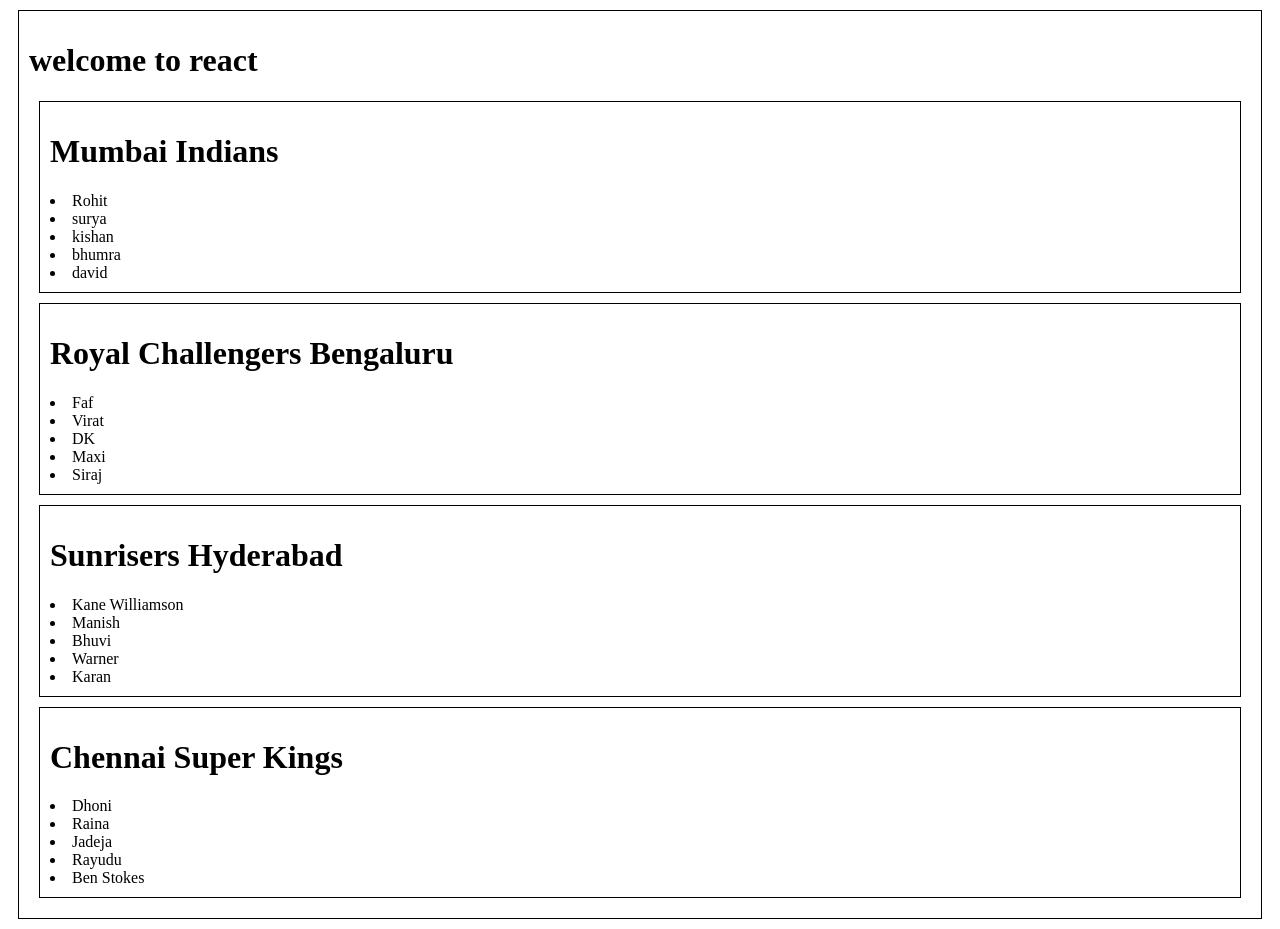
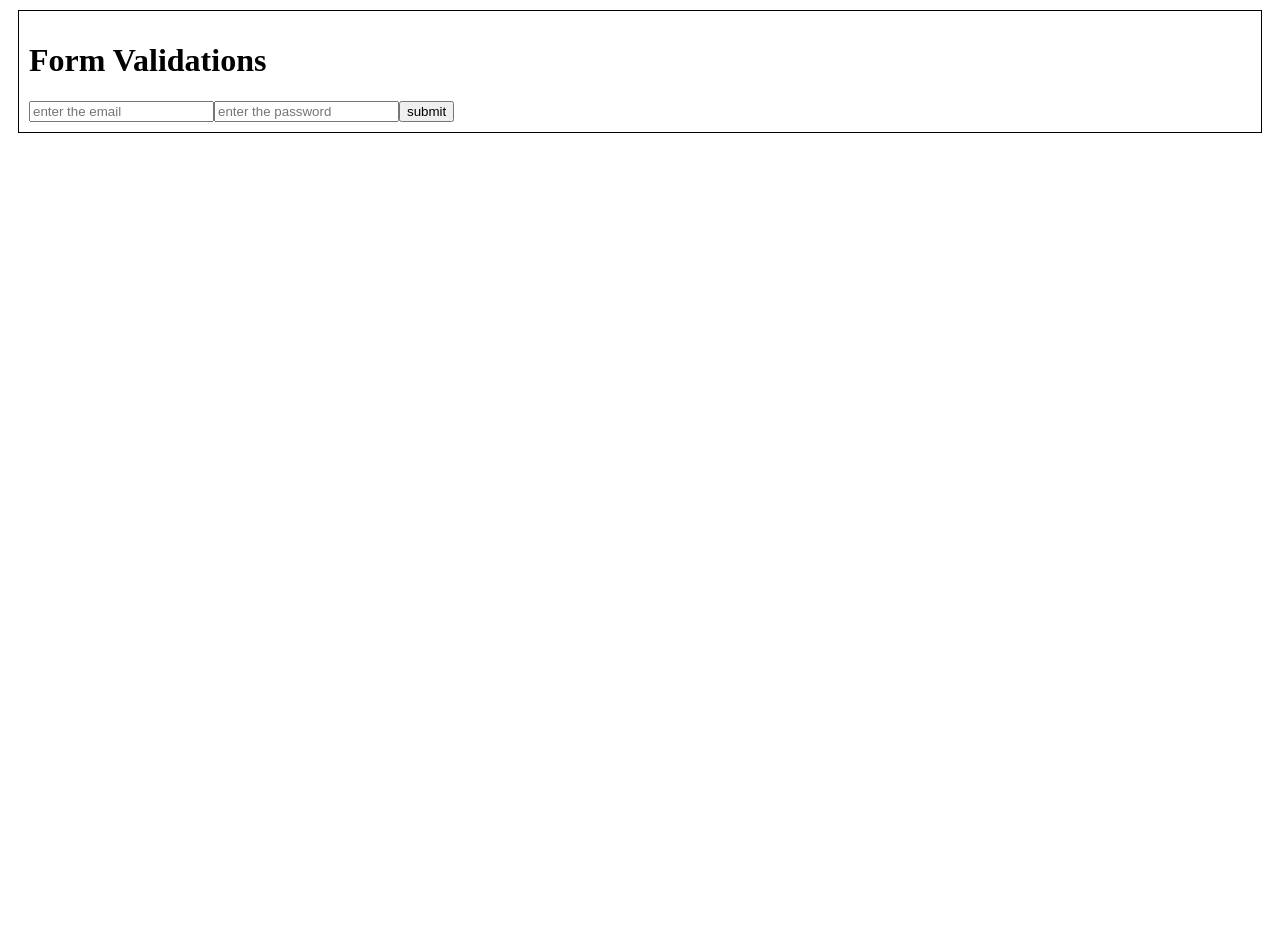
Before and after one commit to NagaMruthi/my-app, a React (Create React App) app: page / in a window 1280 px wide. After the commit the page ends 800 px from the top, so only its background shows below. Built offline with nearby package versions, Linux system fonts and the light colour scheme.

Commit message:
form validations

```diff
--- a/package.json
+++ b/package.json
@@ -6,10 +6,12 @@
     "@testing-library/jest-dom": "^5.16.5",
     "@testing-library/react": "^13.4.0",
     "@testing-library/user-event": "^13.5.0",
+    "formik": "^2.4.5",
     "react": "^18.2.0",
     "react-dom": "^18.2.0",
     "react-scripts": "5.0.1",
-    "web-vitals": "^2.1.4"
+    "web-vitals": "^2.1.4",
+    "yup": "^1.4.0"
   },
   "scripts": {
     "start": "react-scripts start",
--- a/src/App.js
+++ b/src/App.js
@@ -1,59 +1,10 @@
-
 import React from "react";
-import Team from './Team'
+import FormValidations from "./form";
 function App(){
-const [ob, setOb] = React.useState([
-    {
-      teamname:'Mumbai Indians',
-      players:[
-        'Rohit',
-        'surya',
-        'kishan',
-        'bhumra',
-        'david'
-      ]
-    },
-    {
-      teamname:'Royal Challengers Bengaluru',
-      players:[
-        'Faf',
-        'Virat',
-        'DK',
-        'Maxi',
-        'Siraj'
-      ]
-    },
-    {
-      teamname:'Sunrisers Hyderabad',
-      players:[
-        'Kane Williamson',
-        'Manish',
-        'Bhuvi',
-        'Warner',
-        'Karan'
-      ]
-    },
-    {
-      teamname:'Chennai Super Kings',
-      players:[
-        'Dhoni',
-        'Raina',
-        'Jadeja',
-        'Rayudu',
-        'Ben Stokes'
-      ]
-    }
-  ])
   return (
     <div className="my">
-    <h1>welcome to react</h1>
-    {
-      ob.map((team,i)=>{
-        return(
-          <Team team={team.players} tname={team.teamname}></Team>
-        )
-      })
-    }
+    <h1>Form Validations</h1>
+    <FormValidations></FormValidations>
     </div>
   )
 }
--- a/src/Team.jsx
+++ /dev/null
@@ -1,15 +0,0 @@
-
-import React from 'react';
-function Team(props) {
-  return(
-      <div className='my'>
-        <h1>{props.tname}</h1>
-        {
-          props.team.map((player)=>{
-            return <li>{player}</li>
-          })
-        }
-      </div>
-  )
-}
-export default Team;
--- /dev/null
+++ b/src/form.jsx
@@ -0,0 +1,30 @@
+import { useFormik, validateYupSchema } from "formik";
+import React from "react";
+import *as Yup from 'yup';
+function FormValidations(){
+    var my=useFormik({
+        initialValues:{
+            email:'',
+            password:''
+        }
+    });
+    validateSchema:Yup.object({
+        email:Yup.string().required("email"),
+        password:Yup.string().required("password")
+    });
+    onsubmit :((x)=>{
+        console.log(x)
+    })
+    return(
+        <div>
+            <form onsubmit={my.handleSubmit}>
+                <input type="email" namre="email" placeholder="enter the email" onChange={my.handleChange}></input>
+                <input type="password" namre="password" placeholder="enter the password" onChange={my.handleChange}></input>
+                <button>
+                submit
+               </button>
+            </form>
+        </div>
+    )
+}
+export default FormValidations;
```
Also changed, not shown: 1 other file (tests, documents, lock files or other folders).
